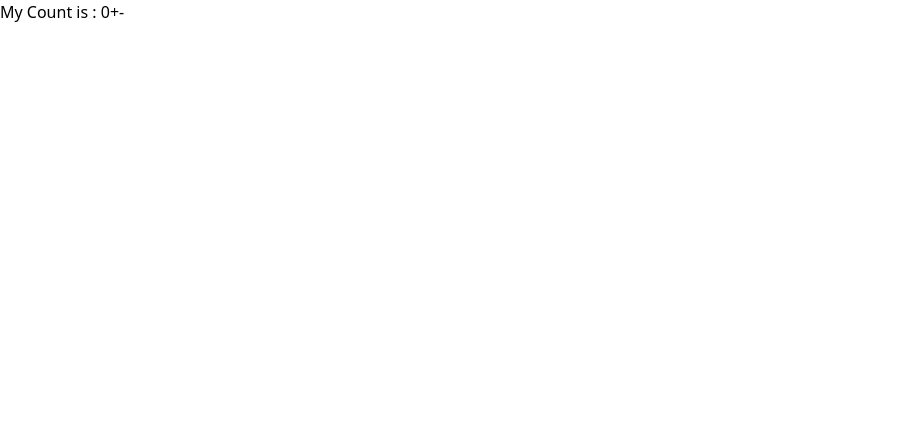
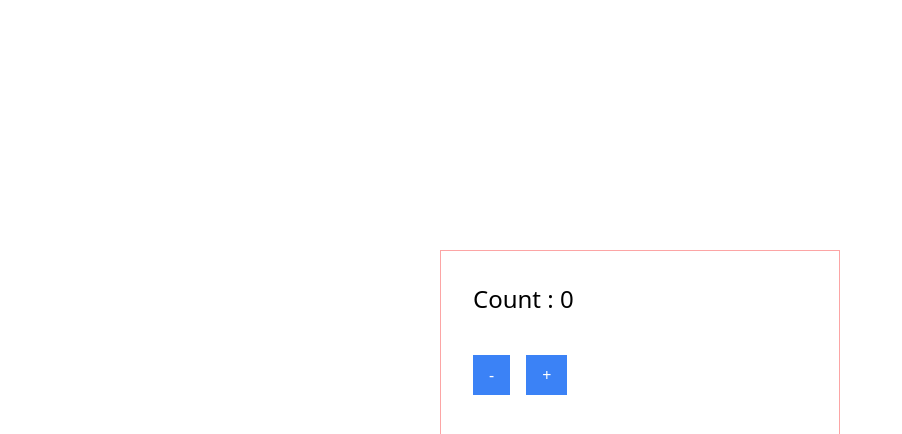
Before and after one commit to khanshorif331/long-form-useReducer, a React (Create React App) app: page / in a window 1280 px wide. Shown: the top 434 px of the page, without its empty margins (0-902 px from the left). Built offline with nearby package versions, Linux system fonts and the light colour scheme.

Commit message:
counter done with reducer

```diff
--- a/src/pages/Counter.js
+++ b/src/pages/Counter.js
@@ -12,10 +12,24 @@ const Counter = () => {
 	}
 	const [state, dispatch] = useReducer(reducer, initialState)
 	return (
-		<div>
-			My Count is : {state}
-			<button onClick={() => dispatch({ type: 'INCREMENT' })}>+</button>
-			<button onClick={() => dispatch({ type: 'DECREMENT' })}>-</button>
+		<div className="w-full h-screen flex justify-center items-center">
+			<div className="h-[300px] w-[400px] border border-red-300 p-8 d-flex items-center justify-center">
+				<p className="text-2xl">Count : {state}</p>
+				<div className="mt-10">
+					<button
+						className="px-4 py-2 bg-blue-500 text-white mr-4"
+						onClick={() => dispatch({ type: 'DECREMENT' })}
+					>
+						-
+					</button>
+					<button
+						className="px-4 py-2 bg-blue-500 text-white "
+						onClick={() => dispatch({ type: 'INCREMENT' })}
+					>
+						+
+					</button>
+				</div>
+			</div>
 		</div>
 	)
 }
```
